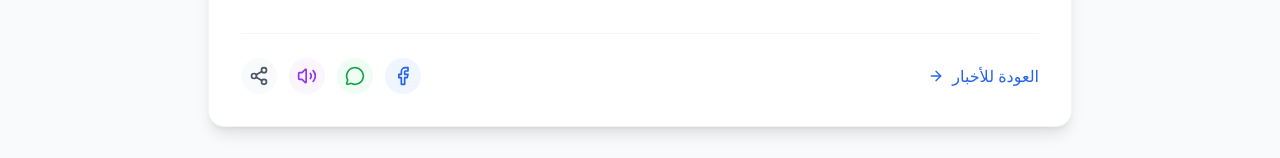
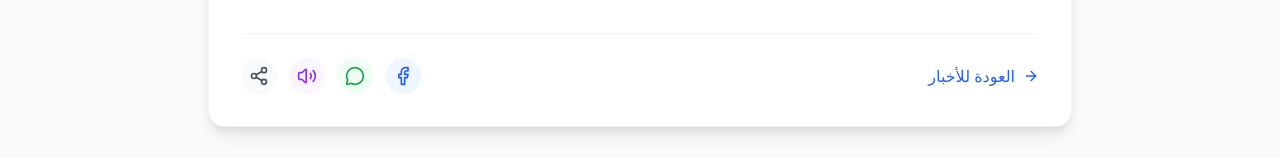
Before and after one commit to remongamal282-hash/Newslast, a React (Vite) app: page /news/1 in a window 1280 px wide. Shown: the part 610-768 px from the top of the page. Built offline with nearby package versions, Linux system fonts and the light colour scheme; no server answers.

Commit message:
Add files via upload

```diff
--- a/src/components/NewsCard.tsx
+++ b/src/components/NewsCard.tsx
@@ -8,9 +8,10 @@ import { useLanguage } from '../context/LanguageContext';
 
 interface NewsCardProps {
   article: NewsItem;
+  isHome?: boolean;
 }
 
-export const NewsCard: React.FC<NewsCardProps> = ({ article }) => {
+export const NewsCard: React.FC<NewsCardProps> = ({ article, isHome }) => {
   const { speak, stop, isReading } = useSpeech();
   const { language } = useLanguage();
 
@@ -94,7 +95,7 @@ export const NewsCard: React.FC<NewsCardProps> = ({ article }) => {
           {stripHtml(article.content)}
         </p>
 
-        <div className={`mt-auto pt-4 border-t border-gray-100 flex justify-between items-center ${language === 'ar' ? 'flex-row-reverse' : ''}`}>
+        <div className={`mt-auto pt-4 border-t border-gray-100 flex justify-between items-center ${language === 'ar' || isHome ? 'flex-row-reverse' : ''}`}>
           <Link
             to={`/news/${article.id}`}
             className="flex items-center gap-1 text-sm font-medium text-blue-600 hover:text-blue-800 transition-colors group"
--- a/src/components/NewsList.tsx
+++ b/src/components/NewsList.tsx
@@ -14,7 +14,7 @@ export const NewsList: React.FC<NewsListProps> = ({ news }) => {
   return (
     <div className="grid grid-cols-1 md:grid-cols-2 lg:grid-cols-3 gap-6">
       {news.map((item) => (
-        <NewsCard key={item.id} article={item} />
+        <NewsCard key={item.id} article={item} isHome={true} />
       ))}
     </div>
   );
--- a/src/pages/NewsDetails.tsx
+++ b/src/pages/NewsDetails.tsx
@@ -191,8 +191,8 @@ export const NewsDetails: React.FC = () => {
               to="/"
               className="inline-flex items-center text-blue-600 hover:text-blue-800 font-medium transition-colors"
             >
+              <ArrowRight className={`w-4 h-4 ${language === 'ar' ? 'ml-2' : 'mr-2 rotate-180'}`} />
               {language === 'ar' ? 'العودة للأخبار' : 'Back to News'}
-              <ArrowRight className={`w-4 h-4 ${language === 'ar' ? 'mr-2' : 'ml-2 rotate-180'}`} />
             </Link>
 
             <div className="flex gap-3">
```
Also changed, not shown: 1 other file (tests, documents, lock files or other folders).
